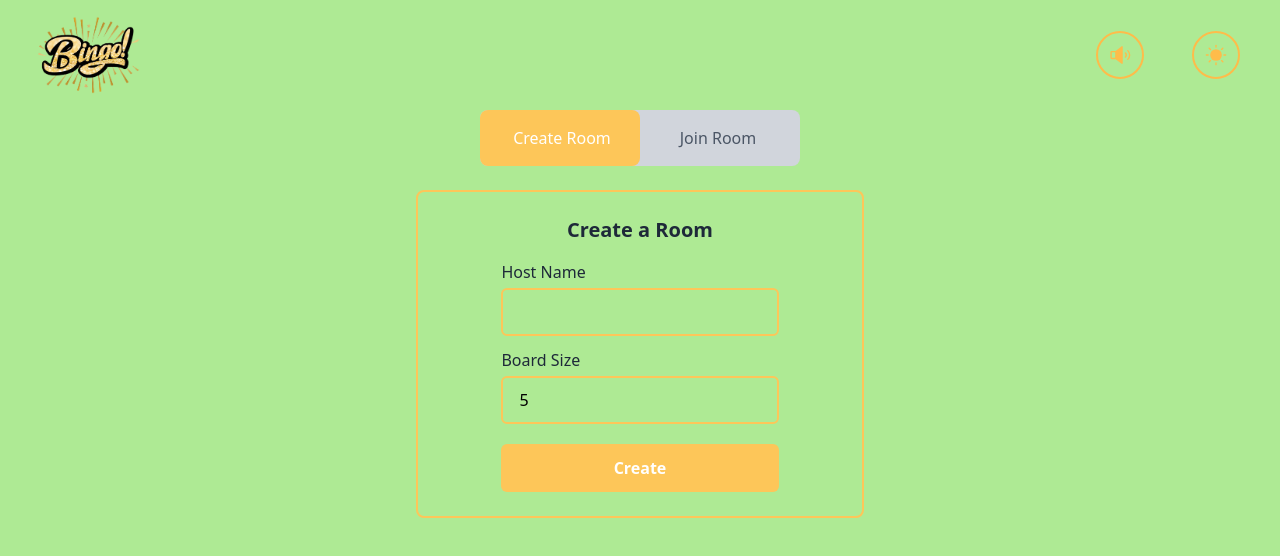
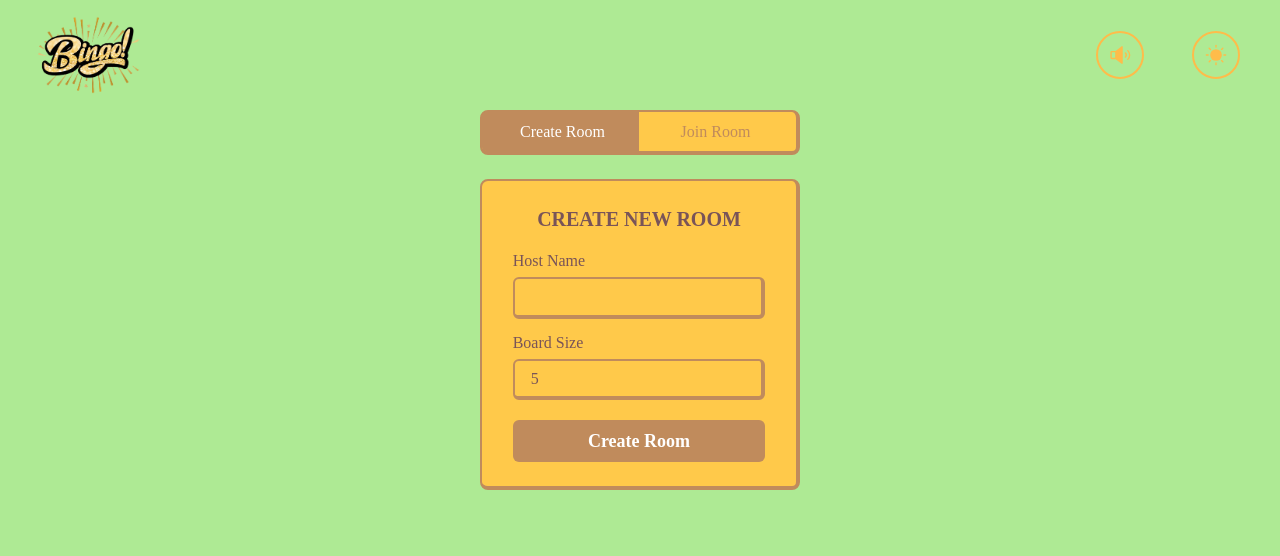
Before and after one commit to abijo-rt/bingo_fd, a React (Vite) app: page / in a window 1280 px wide. Shown: the top 556 px of the page. Built offline with nearby package versions, Linux system fonts and the light colour scheme; no server answers; a web font is replaced by a local one.

Commit message:
chage home page ui

```diff
--- a/src/App.css
+++ b/src/App.css
@@ -25,3 +25,11 @@
         border-right-width: 0;
     }
 }
+
+.brd-3d-4 {
+    @apply border-b-4 border-r-4 border-2;
+}
+
+.brd-3d-8 {
+    @apply border-b-8 border-r-8 border-4;
+}
--- a/src/Components/CreateRoom.jsx
+++ b/src/Components/CreateRoom.jsx
@@ -29,17 +29,17 @@ const CreateRoom = ({cusAlert}) => {
   };
 
   return (
-    <div className="flex flex-col items-center justify-center w-full">
-      <div className="relative w-[20rem] h-[3.5rem] bg-gray-300 rounded-lg flex items-center p-1">
+    <div className="flex flex-col items-center justify-center w-full indie-flower ">
+      <div className="relative w-[20rem] h-[2.8rem] bg-[#FFC94A] rounded-lg flex items-center p-1 border-2 border-[#C08B5C] border-b-4 border-r-4">
         <div
-          className={`absolute top-0 left-0 h-full w-1/2 bg-[#fdc659] rounded-lg transition-all duration-300 ${
-            activeTab === "join" ? "translate-x-full" : ""
+          className={`absolute top-0 left-0 h-full w-1/2 bg-[#C08B5C]  transition-all duration-300 ${
+            activeTab === "join" ? "translate-x-full rounded-r-sm" : "rounded-l-sm"
           }`}
         ></div>
         <button
           onClick={() => setActiveTab("create")}
           className={`w-1/2 h-full flex items-center justify-center z-10 ${
-            activeTab === "create" ? "text-white" : "text-gray-600"
+            activeTab === "create" ? "text-white" : "text-[#C08B5C]"
           }`}
         >
           Create Room
@@ -47,7 +47,7 @@ const CreateRoom = ({cusAlert}) => {
         <button
           onClick={() => setActiveTab("join")}
           className={`w-1/2 h-full flex items-center justify-center z-10 ${
-            activeTab === "join" ? "text-white" : "text-gray-600"
+            activeTab === "join" ? "text-white" : "text-[#C08B5C]"
           }`}
         >
           Join Room
@@ -55,23 +55,23 @@ const CreateRoom = ({cusAlert}) => {
       </div>
 
       {activeTab === "create" && (
-        <form className="w-[80%] max-w-md mt-6 flex flex-col items-center border-2 border-[#fdc659] p-6 rounded-lg">
-          <p className="text-xl font-semibold text-gray-800 mb-4">Create a Room</p>
+        <form className="text-[#795458] w-[20rem] max-w-md mt-6 flex flex-col items-center brd-3d-4 border-[#C08B5C] p-6 rounded-lg bg-[#FFC94A] ">
+          <p className="text-xl font-bold  mb-4">CREATE NEW ROOM</p>
 
-          <div className="w-[70%] mb-3">
-            <label className="block text-gray-800 font-medium mb-1">Host Name</label>
+          <div className="w-[95%] mb-3">
+            <label className="block  font-medium mb-1">Host Name</label>
             <input
-              className="h-[3rem] w-full border-2 border-[#fdc659] px-4 py-2 rounded-md focus:outline-none"
+              className="h-[2.6rem] w-full border-2 border-[#C08B5C] border-b-4 border-r-4 px-4 py-2 rounded-md focus:outline-none"
               type="text"
               value={hostName}
               onChange={(e) => setHostName(e.target.value)}
             />
           </div>
 
-          <div className="w-[70%] mb-3">
-            <label className="block text-gray-800 font-medium mb-1">Board Size</label>
+          <div className="w-[95%] mb-3 ">
+            <label className="block  font-medium mb-1">Board Size</label>
             <input
-              className="h-[3rem] w-full border-2 border-[#fdc659] px-4 py-2 rounded-md focus:outline-none"
+              className="h-[2.6rem] w-full border-2 border-[#C08B5C] px-4 py-2 rounded-md focus:outline-none border-b-4 border-r-4"
               type="number"
               min="5"
               max="10"
@@ -83,15 +83,15 @@ const CreateRoom = ({cusAlert}) => {
           <button
             onClick={createRoom}
             type="button"
-            className="h-[3rem] w-[70%] mt-2 bg-[#fdc659] text-white font-bold rounded-md hover:bg-[#e6b850] transition-all"
+            className=" h-[2.6rem] w-[95%] mt-2 bg-[#C08B5C] border-[#453F78] text-white font-bold text-lg flex items-center justify-center rounded-md  transition-all"
           >
-            Create
+            Create Room
           </button>
         </form>
       )}
 
       {activeTab === "join" && (
-        <div className="w-[100%] max-w-md text-center">
+        <div className="w-[20rem] max-w-md text-center">
           <JoinRoom cusAlert_join = {cusAlert_join} />
         </div>
       )}
--- a/src/Components/Gameboard.jsx
+++ b/src/Components/Gameboard.jsx
@@ -148,8 +148,6 @@ const GameBoard = ({roomid,cusAlert}) => {
 
     const Bingo = () => {
         cusAlert(1)
-        // cusAlert(1)
-
         // socket.emit('Bingo', {roomid : roomid} ,(res)=>{
         //     console.log(res)
         // });
@@ -164,6 +162,7 @@ const GameBoard = ({roomid,cusAlert}) => {
         let count = row.filter(val => val === 5).length + col.filter(val => val === 5).length;
         if(count === 5 ) alert("YOUR ARE THE WINNER")
         setTotalCount(count)
+
     },[row,col])
 
     useEffect(()=>{
--- a/src/Components/JoinRoom.jsx
+++ b/src/Components/JoinRoom.jsx
@@ -25,23 +25,23 @@ function JoinRoom({cusAlert_join}) {
 
 
   return (
-    <div className="w-[100%] max-w-md mt-6 flex flex-col items-center border-2 border-[#fdc659] p-6 rounded-lg">
+    <div className="w-[100%] max-w-md mt-6 flex flex-col items-center brd-3d-4 bg-[#FFC94A] border-[#C08B5C] text-[#795458] p-6 rounded-lg">
       <p className="text-xl font-semibold text-gray-800 mb-4">Join a Room</p>
 
-      <div className="w-[70%] mb-3">
-        <label className="block text-gray-800 font-medium mb-1">Your Name</label>
+      <div className="w-[95%] mb-3 flex flex-col items-start">
+        <label className="  font-medium mb-1">Your Name</label>
         <input
-          className="h-[3rem] w-full border-2 border-[#fdc659] px-4 py-2 rounded-md focus:outline-none"
+          className="brd-3d-4 h-[2.6rem] w-full border-2 border-[#C08B5C] px-4 py-2 rounded-md focus:outline-none"
           type="text"
           value={name}
           onChange={(e) => setName(e.target.value)}
         />
       </div>
 
-      <div className="w-[70%] mb-3">
-        <label className="block text-gray-800 font-medium mb-1">Team Code</label>
+      <div className="w-[95%] mb-3">
+        <label className="block font-medium mb-1 flex flex-col items-start">Team Code</label>
         <input
-          className="h-[3rem] w-full border-2 border-[#fdc659] px-4 py-2 rounded-md focus:outline-none"
+          className=" brd-3d-4 h-[2.6rem] w-full  border-[#C08B5C] px-4 py-2 rounded-md focus:outline-none"
           type="text"
           value={teamCode}
           onChange={(e) => setTeamCode(e.target.value)}
@@ -51,7 +51,7 @@ function JoinRoom({cusAlert_join}) {
       <button
         type="button"
         onClick={()=>joinRoom()}
-        className="h-[3rem] w-[70%] mt-2 bg-[#fdc659] text-white font-bold rounded-md hover:bg-[#e6b850] transition-all"
+        className="h-[2.6rem] w-[95%] mt-2 bg-[#C08B5C] text-white font-bold rounded-md  transition-all"
       >
         Join Room
       </button>
```
